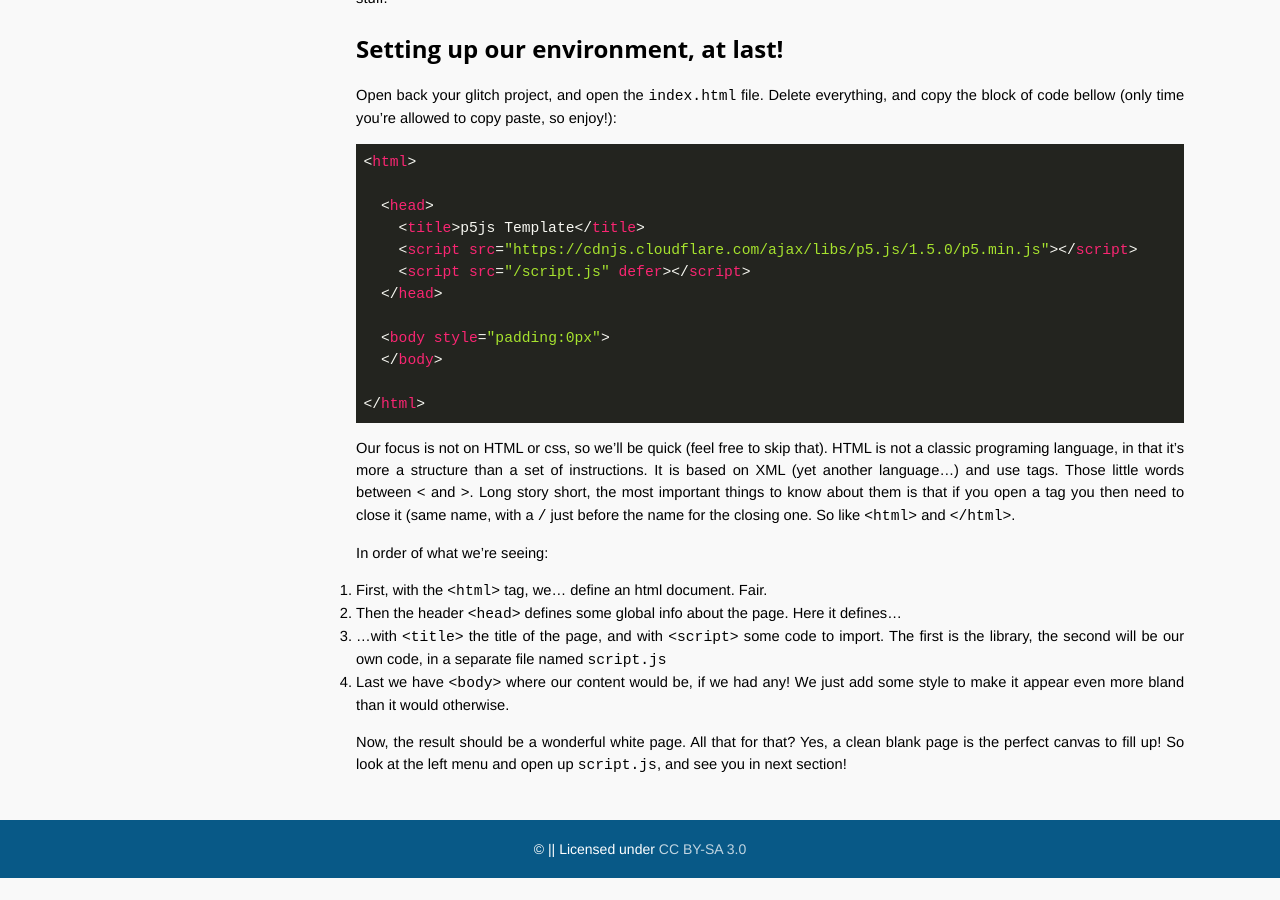
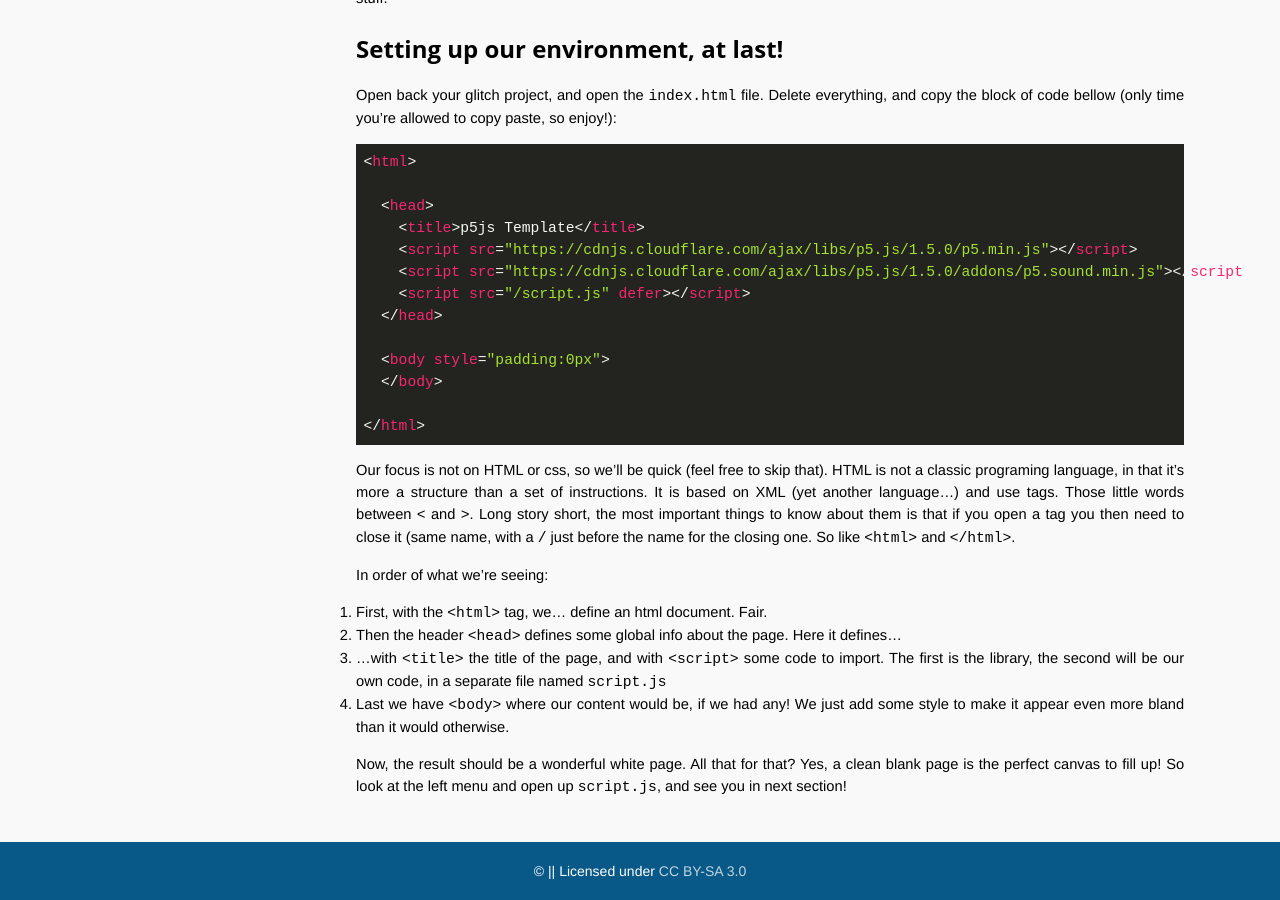
Before and after one commit to romamile/introcode, a Jekyll site: the page built from log1_Setting_up_your_environment.markdown, in a window 1280 px wide and 900 px high, scrolled down 1677 px. Built offline with Jekyll 4.4.1, drawn with Linux system fonts in a browser that asks for light colours; before the commit the page ends 2555 px from its top, so only the background shows below that; some of the changed lines change nothing that is shown.

Commit message:
Update log1_Setting_up_your_environment.markdown

```diff
--- a/log1_Setting_up_your_environment.markdown
+++ b/log1_Setting_up_your_environment.markdown
@@ -39,6 +39,7 @@ Open back your glitch project, and open the `index.html` file. Delete everything
   <head>
     <title>p5js Template</title>
     <script src="https://cdnjs.cloudflare.com/ajax/libs/p5.js/1.5.0/p5.min.js"></script>
+    <script src="https://cdnjs.cloudflare.com/ajax/libs/p5.js/1.5.0/addons/p5.sound.min.js"></script>
     <script src="/script.js" defer></script>
   </head>
 
```
